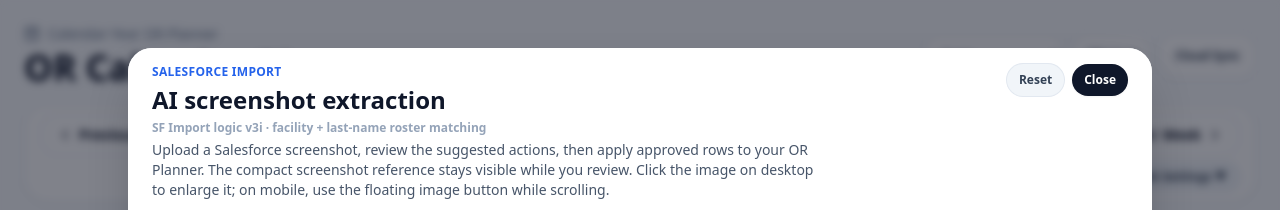
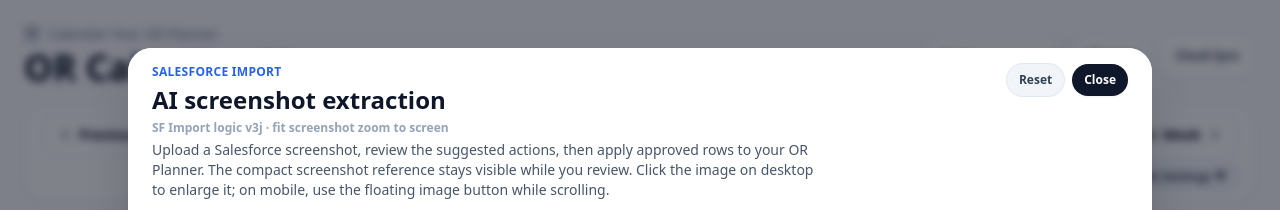
Before and after one commit to FBS9/or-planner, a React (Vite) app: page / in a window 1280 px wide. Both pictures are taken after a click on the button "SF Import". Shown: the top 210 px of the page. Built offline with nearby package versions, Linux system fonts and the light colour scheme.

Commit message:
Modify Salesforce import details and image styling
Updated the Salesforce import logic description and adjusted image container styles.

```diff
--- a/src/App.jsx
+++ b/src/App.jsx
@@ -3156,7 +3156,7 @@
               <div className="min-w-0">
                 <div className="text-xs font-bold uppercase tracking-wide text-blue-600">Salesforce Import</div>
                 <h2 className="mt-1 text-xl font-bold text-slate-900 md:text-2xl">AI screenshot extraction</h2>
-                <div className="mt-1 text-xs font-bold text-slate-400">SF Import logic v3i · facility + last-name roster matching</div>
+                <div className="mt-1 text-xs font-bold text-slate-400">SF Import logic v3j · fit screenshot zoom to screen</div>
                 <p className="mt-1 max-w-2xl text-sm text-slate-600">
                   Upload a Salesforce screenshot, review the suggested actions, then apply approved rows to your OR Planner. The compact screenshot reference stays visible while you review. Click the image on desktop to enlarge it; on mobile, use the floating image button while scrolling.
                 </p>
@@ -3494,11 +3494,11 @@
                 </button>
               </div>
 
-              <div className="min-h-0 flex-1 overflow-auto rounded-3xl bg-white p-3">
+              <div className="min-h-0 flex-1 overflow-hidden rounded-3xl bg-white p-3">
                 <img
                   src={sfPreviewUrl}
                   alt="Salesforce screenshot enlarged desktop reference"
-                  className="mx-auto min-h-full max-w-none rounded-2xl object-contain"
+                  className="h-full max-h-full w-full max-w-full rounded-2xl object-contain"
                 />
               </div>
             </div>
```
